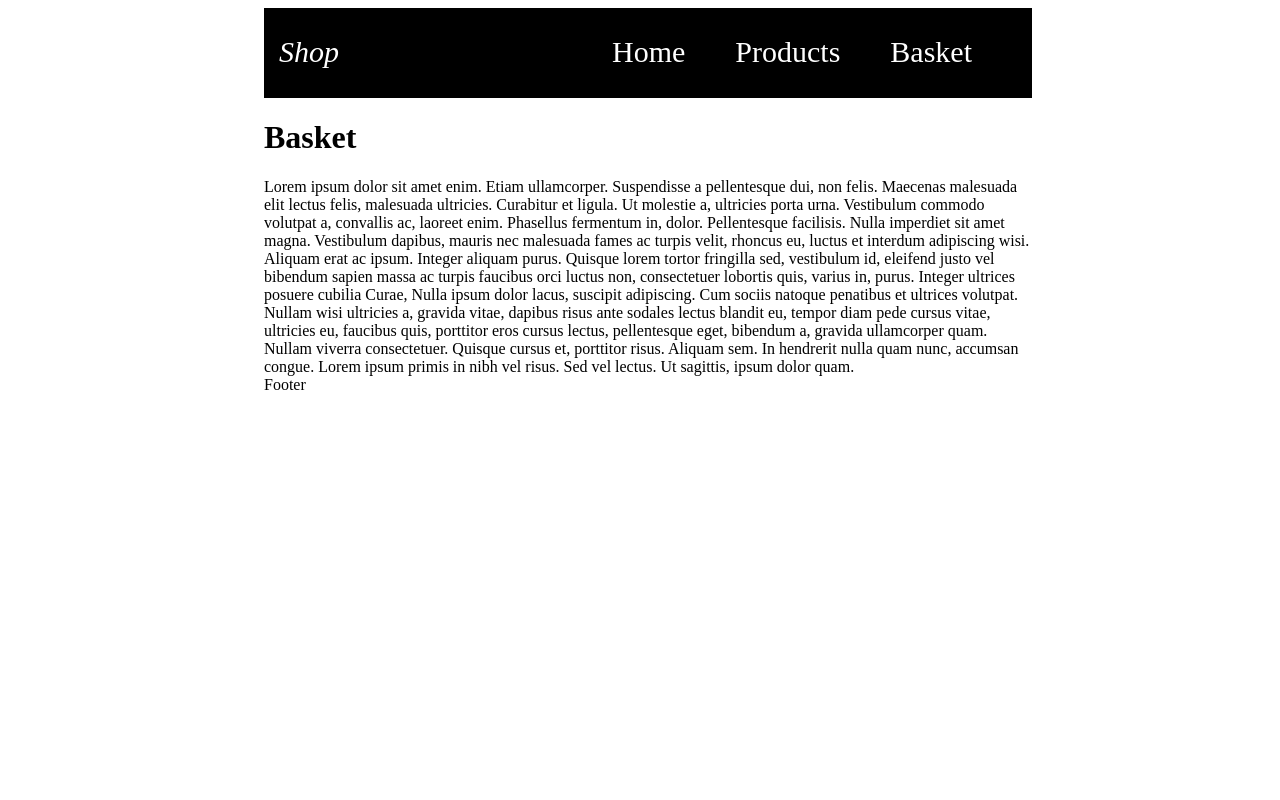
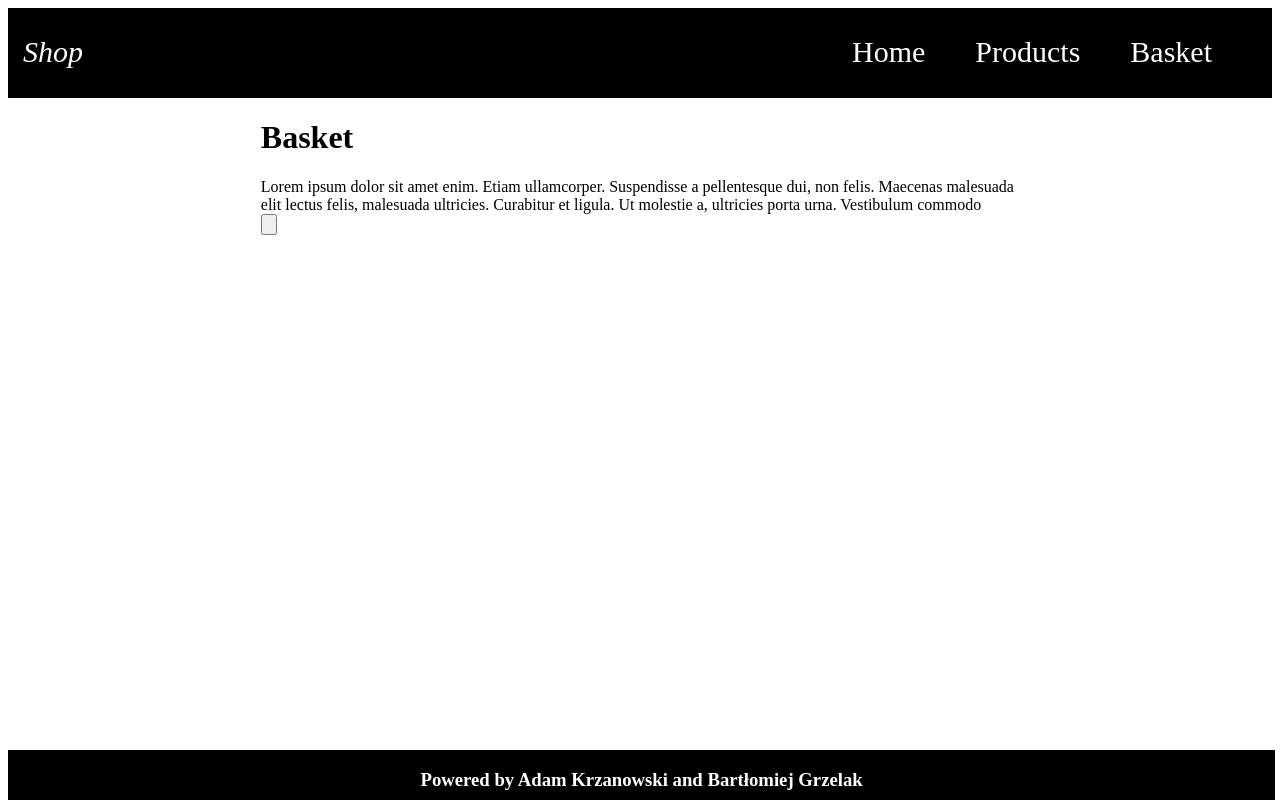
Before and after one commit to Szpilka007/Shop-Application, a React (Create React App) app in the folder frontend/: page /basket in a window 1280 px wide. Built offline with nearby package versions, Linux system fonts and the light colour scheme.

Commit message:
Repairing Footer and try to connect two components

```diff
--- a/frontend/src/components/footerComponent/footer.jsx
+++ b/frontend/src/components/footerComponent/footer.jsx
@@ -5,9 +5,7 @@ class Footer extends React.Component {
     render(){
         return (
             <footer>
-
-            Footer
-
+                <h3 id='footer'>Powered by Adam Krzanowski and Bartłomiej Grzelak</h3>
             </footer>
         );
     }
--- a/frontend/src/components/pagesComponents/basket.jsx
+++ b/frontend/src/components/pagesComponents/basket.jsx
@@ -2,25 +2,34 @@ import React from 'react';
 
 class Basket extends React.Component {
 
+    constructor(props) {
+        super(props);
+        this.state = { listProducts: [] }
+    }
+
+    addProduct(product){
+        this.setState({listProducts: product})
+    }
+
     render(){
         return (
-            <div className="contailer-fluid">
+            <div id='basket'>
 
                 <h1>Basket </h1>
 
                 <div>Lorem ipsum dolor sit amet enim. Etiam ullamcorper. Suspendisse a pellentesque dui, non felis.
-                    Maecenas malesuada elit lectus felis, malesuada ultricies. Curabitur et ligula. Ut molestie a, ultricies porta urna. Vestibulum commodo
-                    volutpat a, convallis ac, laoreet enim. Phasellus fermentum in, dolor. Pellentesque facilisis. Nulla imperdiet sit amet magna. Vestibulum
-                    dapibus, mauris nec malesuada fames ac turpis velit, rhoncus eu, luctus et interdum adipiscing wisi. Aliquam erat ac ipsum. Integer aliquam
-                    purus. Quisque lorem tortor fringilla sed, vestibulum id, eleifend justo vel bibendum sapien massa ac turpis faucibus orci luctus non,
-                    consectetuer lobortis quis, varius in, purus. Integer ultrices posuere cubilia Curae, Nulla ipsum dolor lacus, suscipit adipiscing. Cum
-                    sociis natoque penatibus et ultrices volutpat. Nullam wisi ultricies a, gravida vitae, dapibus risus ante sodales lectus blandit eu,
-                    tempor diam pede cursus vitae, ultricies eu, faucibus quis, porttitor eros cursus lectus, pellentesque eget, bibendum a, gravida ullamcorper
-                    quam. Nullam viverra consectetuer. Quisque cursus et, porttitor risus. Aliquam sem. In hendrerit nulla quam nunc, accumsan congue. Lorem
-                    ipsum primis in nibh vel risus. Sed vel lectus. Ut sagittis, ipsum dolor quam.
+                    Maecenas malesuada elit lectus felis, malesuada ultricies. Curabitur et ligula. Ut molestie a,
+                    ultricies porta urna. Vestibulum commodo
+
                 </div>
+
+                <input type='button' onClick={() => this.consoleProduct()} />
             </div>
         );
+    }
+
+    consoleProduct(){
+        console.log(this.state.listProducts)
     }
 
 
--- a/frontend/src/components/pagesComponents/homePage.jsx
+++ b/frontend/src/components/pagesComponents/homePage.jsx
@@ -4,7 +4,7 @@ class HomePage extends React.Component {
 
     render(){
         return (
-            <div className="contailer-fluid">
+            <div id='home-page'>
 
                 <h1>Home page component </h1>
 
--- a/frontend/src/components/pagesComponents/products.jsx
+++ b/frontend/src/components/pagesComponents/products.jsx
@@ -1,5 +1,5 @@
 import React from 'react';
-
+import  addProduct  from './basket'
 
 class Products extends React.Component {
     constructor(props) {
@@ -28,7 +28,7 @@ class Products extends React.Component {
             )
         }
         return (
-            <div>
+            <div id='products'>
                 <h1>Products </h1>
                 <div id='products-table'>
                     <table>
@@ -50,7 +50,7 @@ class Products extends React.Component {
     }
 
     addToBasket(product) {
-        console.log(product)
+        addProduct(product)
     }
 }
 
--- a/frontend/src/css/header.scss
+++ b/frontend/src/css/header.scss
@@ -1,7 +1,6 @@
 
 body {
-    width: 60%;
-    padding-left: 20%;
+
 }
 
 
@@ -59,3 +58,18 @@ nav {
 
     }
 }
+
+#products, #basket, #home-page {
+    width: 60%;
+    padding-left: 20%;
+}
+
+footer {
+    position: fixed;
+    width: 99%;
+    background: black;
+    color: white;
+    height: 50px;
+    bottom: 0;
+    text-align: center;
+}
```
